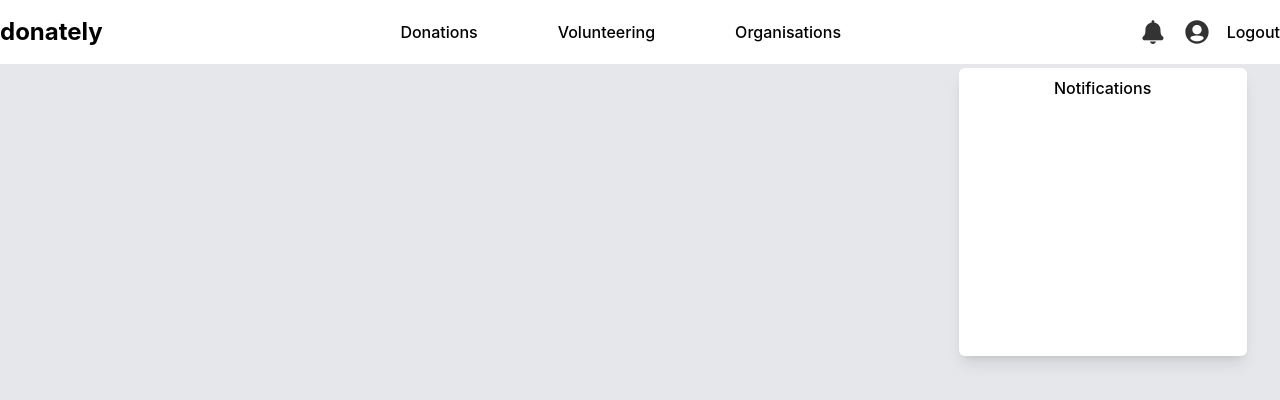
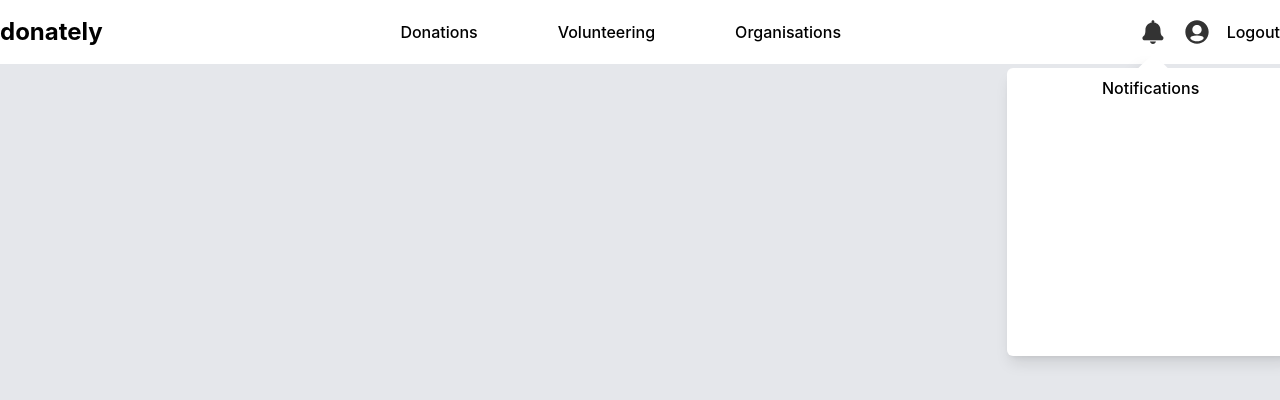
Before and after one commit to salmarashad/Donately, a React (Create React App) app in the folder ch-and-co-m2/: page / in a window 1280 px wide. Both pictures are taken after a click on the element 1152 px from the left and 32 px from the top of the page. Shown: the top 400 px of the page. Built offline with nearby package versions, Linux system fonts and the light colour scheme.

Commit message:
centred the notif popup

```diff
--- a/ch-and-co-m2/src/Components/NotificationComponent.js
+++ b/ch-and-co-m2/src/Components/NotificationComponent.js
@@ -8,11 +8,15 @@ function NotificationComponent() {
             <div onClick={() => setIsClicked(!isClicked)}>
                 <NotifSVG className="h-6 w-7" />
             </div>
-            <div className={isClicked === false ? "hidden" : "absolute top-12 h-72 w-72 -right-20 shadow-lg bg-white rounded-md"}>
-                <div className='text-center items-center'>
-                    <h1 className='mt-2'>Notifications</h1>
+            <div className={isClicked === false ? "hidden" : "block"}>
+                {/* little triangle above the notif container */}
+                <div className="absolute top-10 h-8 w-8 -right-0.5 bg-white shadow-lg rotate-45" />
+                {/* actual notif container */}
+                <div className="absolute top-12 h-72 w-72 -right-32 shadow-lg bg-white rounded-md">
+                    <div className='text-center items-center'>
+                        <h1 className='mt-2'>Notifications</h1>
+                    </div>
                 </div>
-
             </div>
         </div>
     );
```
